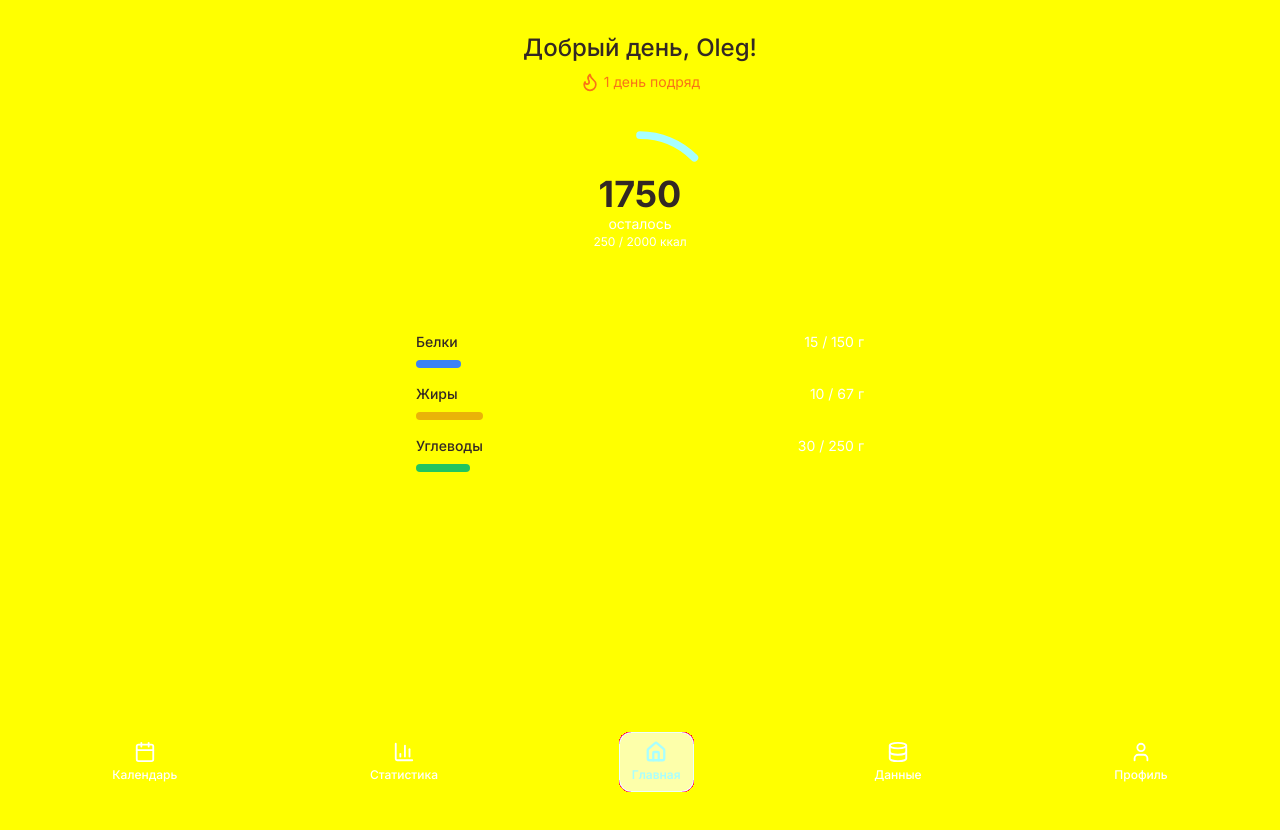
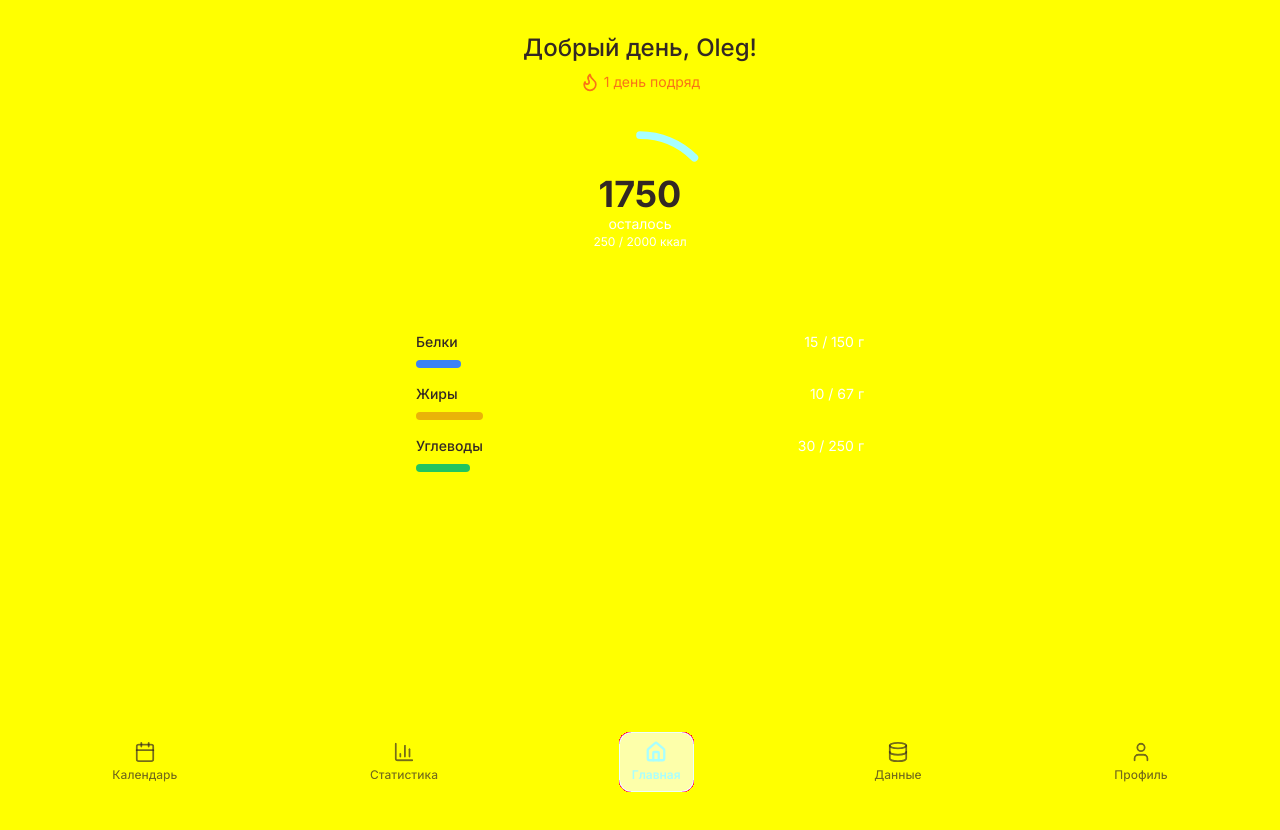
Before and after one commit to o91leg/nutri-streak-tracker-app, a React (Vite) app: page / in a window 1280 px wide. Shown: the top 830 px of the page. Built offline with nearby package versions, Linux system fonts and the light colour scheme.

Commit message:
Fix: Bottom navigation item visibility
Ensure bottom navigation items are always visible by adjusting text color and background.

```diff
--- a/src/components/BottomNavigation.tsx
+++ b/src/components/BottomNavigation.tsx
@@ -28,13 +28,13 @@ const BottomNavigation = () => {
                 "flex flex-col items-center px-3 py-2 rounded-xl apple-smooth apple-button min-w-[60px]",
                 isActive
                   ? "text-primary bg-primary/15 border border-primary/20"
-                  : "text-medium-contrast hover:text-high-contrast hover:bg-muted/40"
+                  : "text-foreground/70 hover:text-foreground hover:bg-muted/40"
               )}
             >
               <item.icon size={22} strokeWidth={isActive ? 2.5 : 2} />
               <span className={cn(
                 "text-xs mt-1 font-medium font-inter",
-                isActive ? "font-semibold text-primary" : "text-medium-contrast"
+                isActive ? "font-semibold text-primary" : "text-foreground/70"
               )}>
                 {item.label}
               </span>
```
